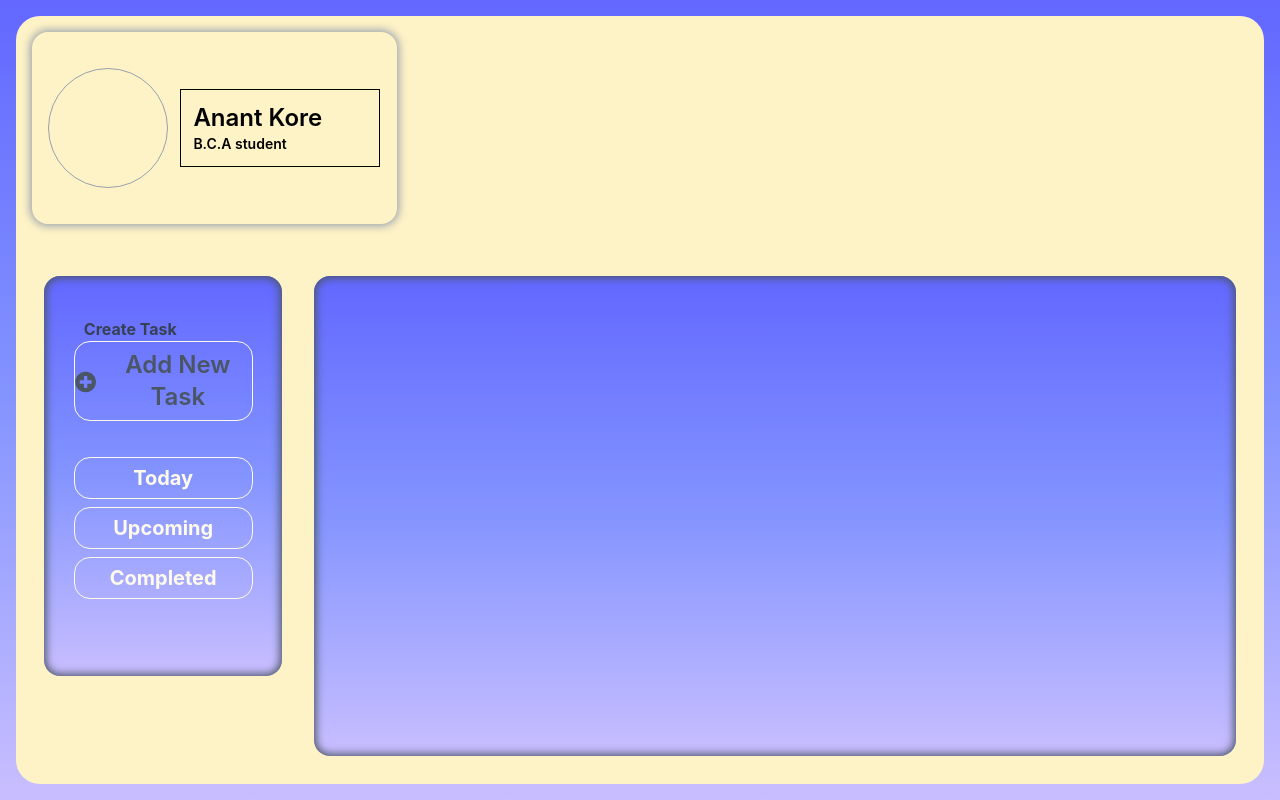
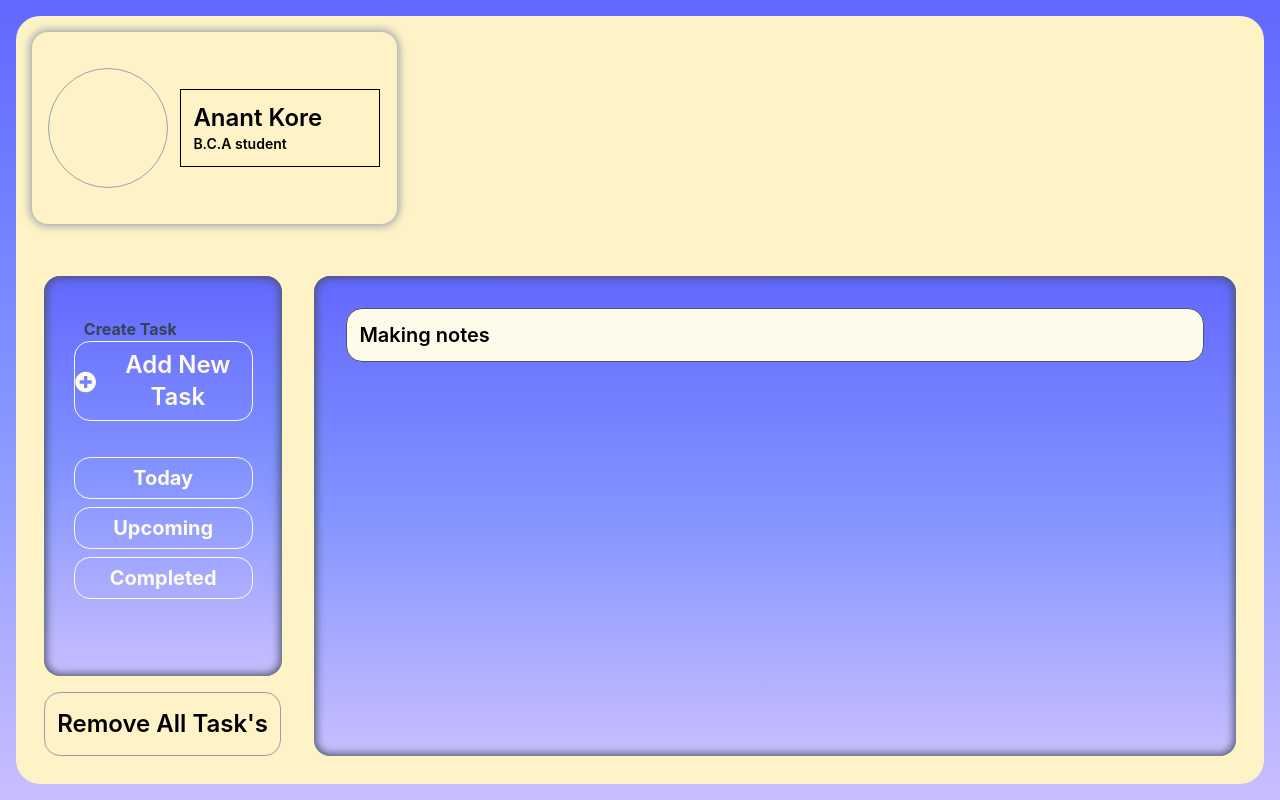
Before and after one commit to K-Anant412/mini-projects, a React app in the folder To-Do_List/Frontend/: page / in a window 1280 px wide. Built offline with nearby package versions, Linux system fonts and the light colour scheme; the HTML template or start-up script is replaced by a standard one.

Commit message:
some changes

```diff
--- a/To-Do_List/Frontend/src/pages/Home.jsx
+++ b/To-Do_List/Frontend/src/pages/Home.jsx
@@ -24,7 +24,7 @@ const Home = () => {
           </div>
 
 
-          <div className='w-full h-fit p-3 flex gap-8'>
+          <div className='w-full h-fit p-3 flex gap-8 relative'>
 
             {/* Left Section */}
               <span className='w-[20%] h-100 shrink-0 border-gray-400 rounded-2xl flex flex-col items-center justify-center bg-linear-to-b from-[#6367FF] via-[#8494FF] to-[#C9BEFF] shadow-gray-600 shadow-[inset_0_0_8px_2px_rgba(0,0,0,0.06)] mt-10'>
@@ -33,7 +33,7 @@ const Home = () => {
 
                   <h1 className='w-[80%] pl-4 font-bold text-gray-700' >Create Task</h1>
 
-                  <button className='w-[75%] h-20 rounded-2xl border border-amber-50 flex items-center justify-center gap-2 text-2xl font-semibold text-gray-600'>
+                  <button className='w-[75%] h-20 rounded-2xl border border-amber-50 flex items-center justify-center gap-2 text-2xl font-semibold transition-all duration-20 text-amber-50 hover:text-gray-500 hover:bg-amber-50'>
                     <FaPlusCircle className='relative mt-0.5 ' />
                     Add New Task
                   </button>
@@ -56,9 +56,15 @@ const Home = () => {
 
               </span>
 
+              <div className='w-[19.5%] h-16 border rounded-2xl absolute bottom-3 border-gray-400'>
+                <button className='w-full h-full flex items-center justify-center text-2xl font-semibold cursor-pointer'>Remove All Task's</button>
+              </div>
+
             {/* Right Section */}
-              <span className='w-full h-120 border-gray-400 rounded-2xl bg-linear-to-b from-[#6367FF] via-[#8494FF] to-[#C9BEFF] shadow-gray-600 shadow-[inset_0_0_8px_2px_rgba(0,0,0,0.06)] mt-10'>
-
+              <span className='w-full h-120 p-4 border-gray-400 rounded-2xl bg-linear-to-b from-[#6367FF] via-[#8494FF] to-[#C9BEFF] shadow-gray-600 shadow-[inset_0_0_8px_2px_rgba(0,0,0,0.06)] mt-10'>
+                  <ul className='w-full h-full flex flex-col items-center gap-5 p-4'>
+                    <li className='w-full h-fit p-3 border border-gray-600 rounded-2xl bg-amber-50 text-xl font-semibold'>Making notes</li>
+                  </ul>
               </span>
           </div>
         </section>
```
